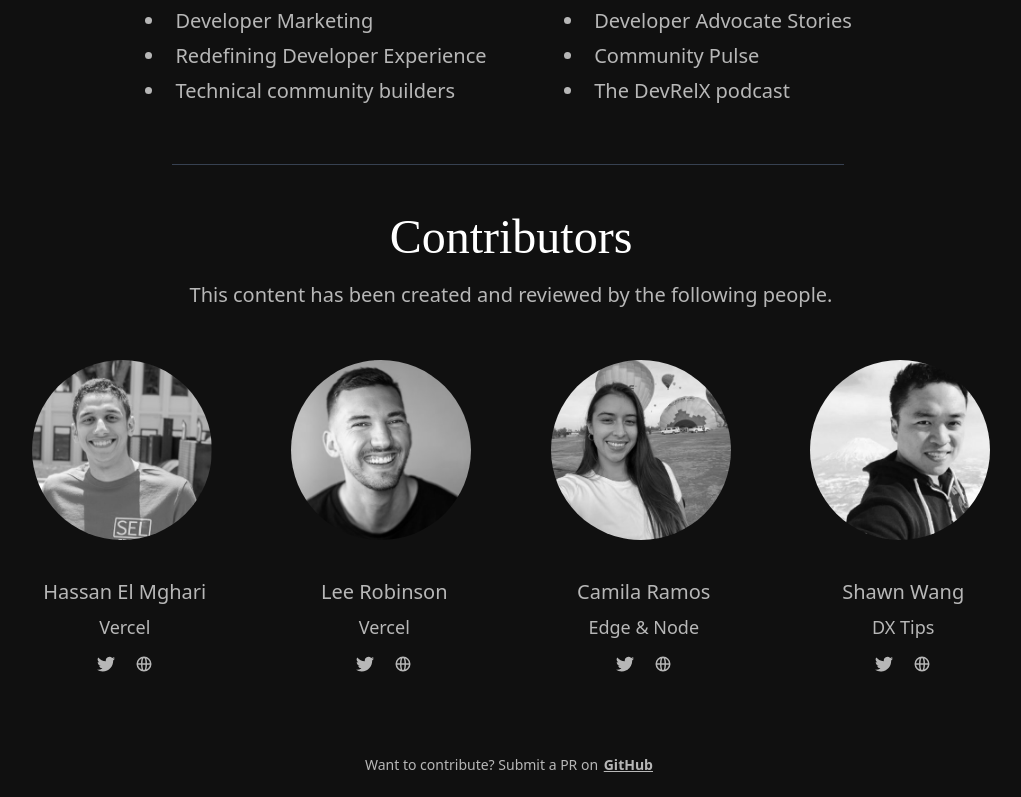
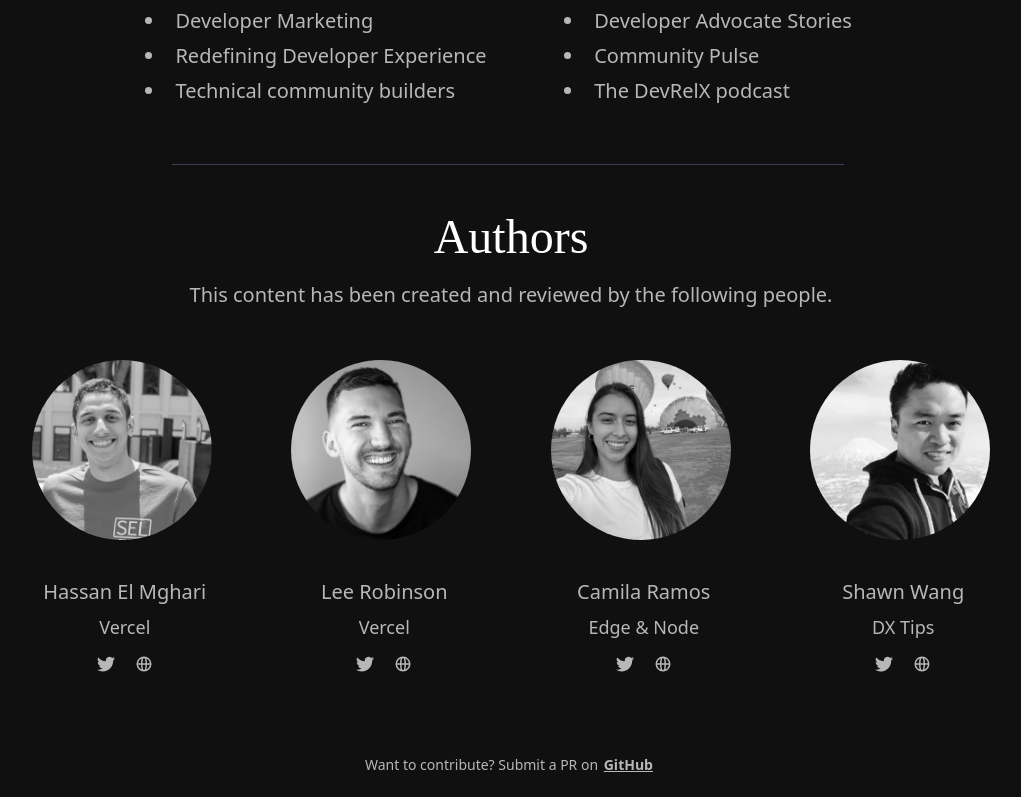
Before and after one commit to Nutlope/whatisdevrel, a Next.js app: page / in a window 1280 px wide. Shown: the part 4973-5770 px from the top of the page, without its empty margins (135-1156 px from the left). Built offline with nearby package versions, Linux system fonts and the light colour scheme.

Commit message:
Update Contributors.js

```diff
--- a/components/Contributors.js
+++ b/components/Contributors.js
@@ -37,7 +37,7 @@ export default function Contributors() {
       <div className="mx-auto mt-14 max-w-2xl border-t border-gray-700 py-6 pt-6"></div>
       <div className="space-y-12">
         <div className="space-y-5 sm:mx-auto sm:max-w-xl sm:space-y-4 lg:max-w-5xl">
-          <h2 className="text-3xl md:text-5xl">Contributors</h2>
+          <h2 className="text-3xl md:text-5xl">Authors</h2>
           <p>
             This content has been created and reviewed by the following people.
           </p>
```
